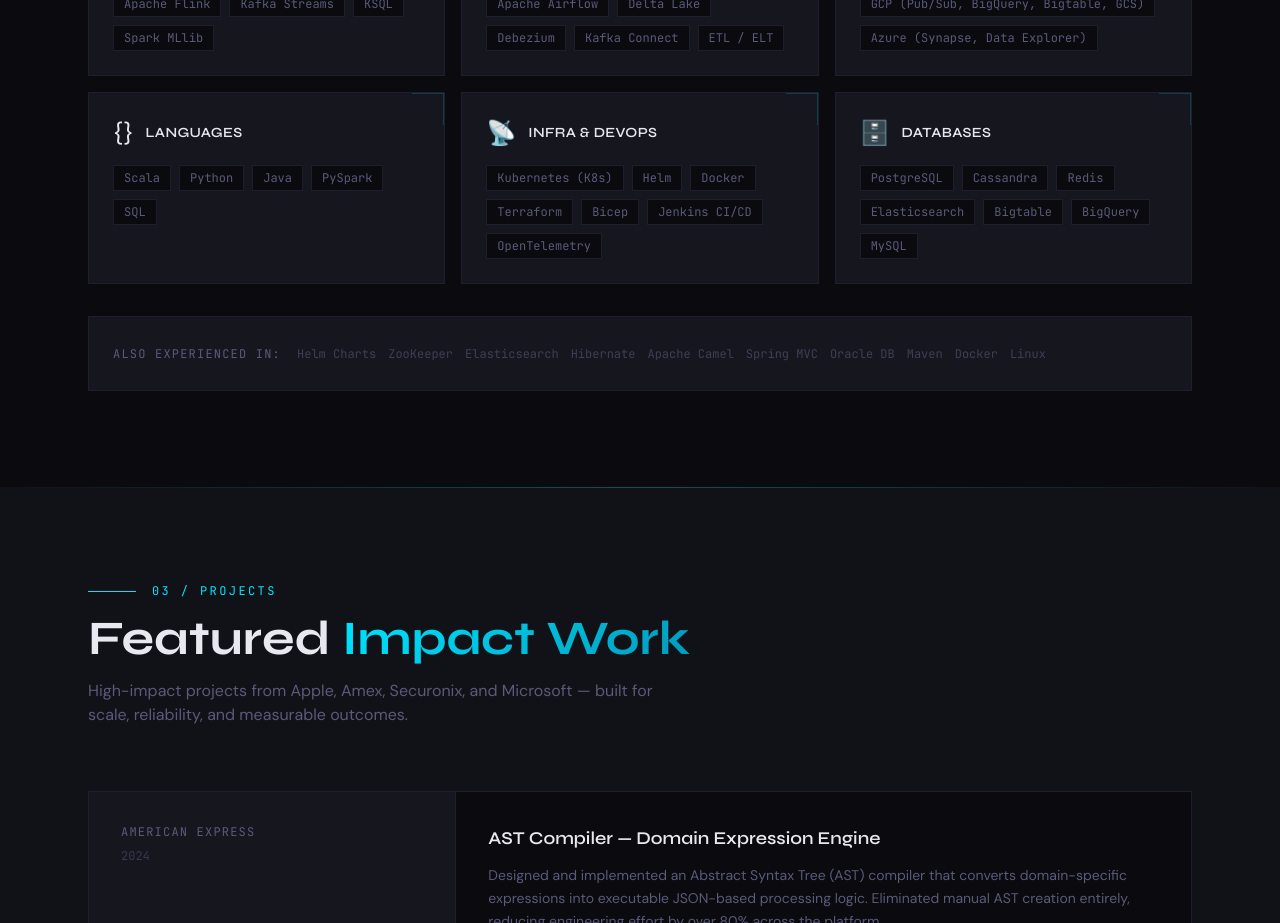
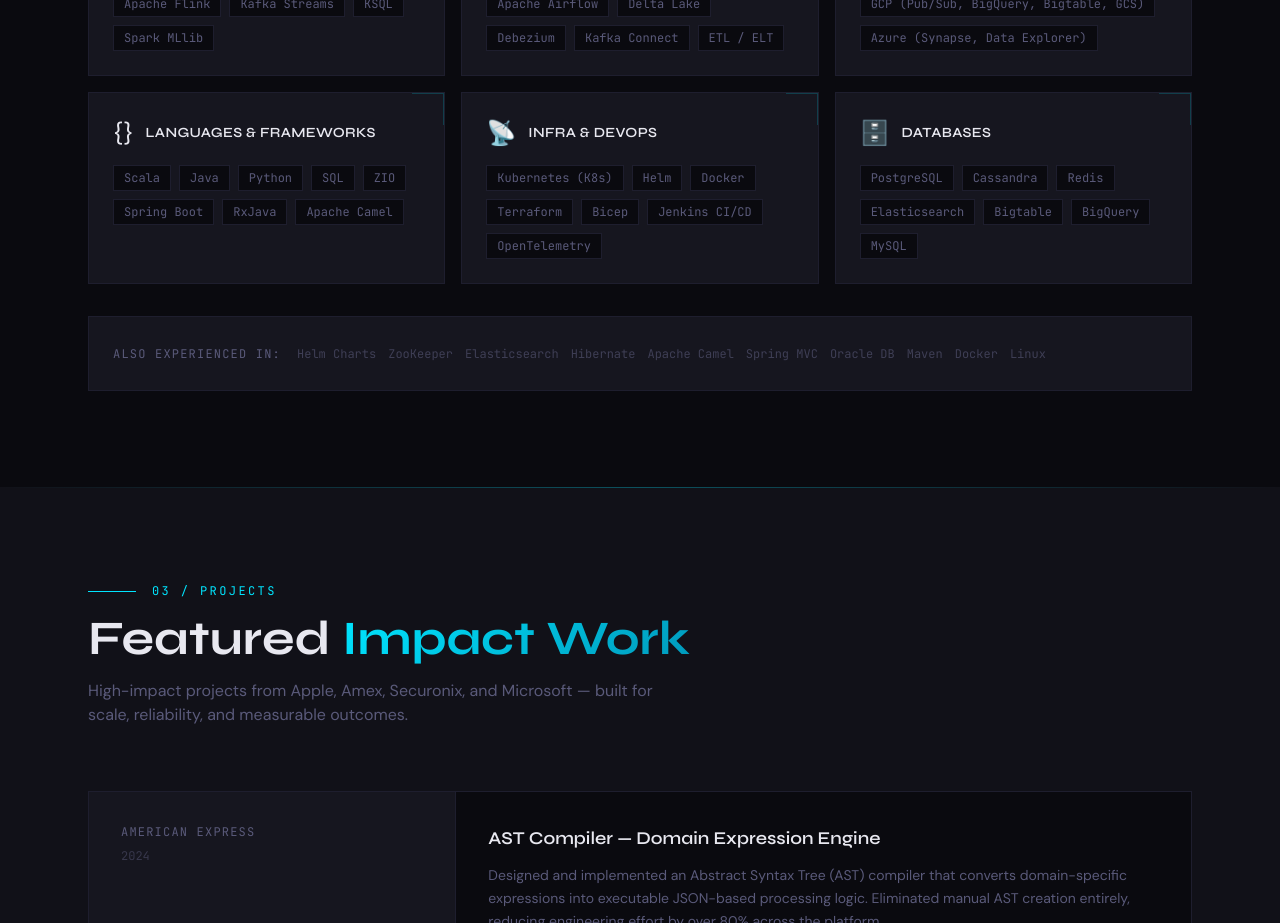
Before and after one commit to amudhan023/amudhan-portfolio, a React (Vite) app: page / in a window 1280 px wide. Shown: the part 1220-2143 px from the top of the page. Built offline with nearby package versions, Linux system fonts and the light colour scheme.

Commit message:
updated skills set

```diff
--- a/src/data.js
+++ b/src/data.js
@@ -27,9 +27,9 @@
     items: ['AWS (S3, EMR, EC2, Glue)', 'GCP (Pub/Sub, BigQuery, Bigtable, GCS)', 'Azure (Synapse, Data Explorer)'],
   },
   {
-    category: 'Languages',
+    category: 'Languages & Frameworks',
     icon: '{}',
-    items: ['Scala', 'Python', 'Java', 'PySpark', 'SQL'],
+    items: ['Scala', 'Java', 'Python', 'SQL',  'ZIO', 'Spring Boot', 'RxJava', 'Apache Camel' ],
   },
   {
     category: 'Infra & DevOps',
```
